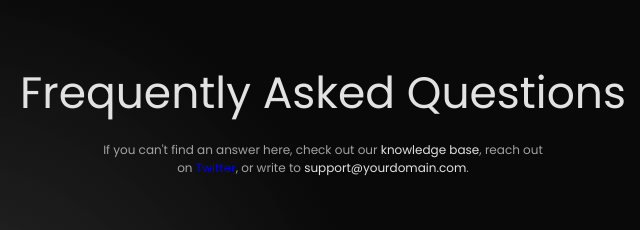
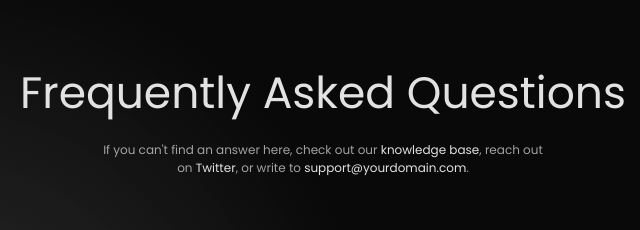
Before and after one commit to adityamamta/FAQ-Accordion-, a plain HTML site: page index.html in a window 1280 px wide. Shown: the top 230 px of the page, 317-957 px from the left. Drawn offline with Linux system fonts and the light colour scheme.

Commit message:
Update style.css

```diff
--- a/css/style.css
+++ b/css/style.css
@@ -63,6 +63,7 @@ main {
 }
 .header-container p a {
   text-decoration: none;
+  color: #E2E2E2;
 }
 
 p {
```
